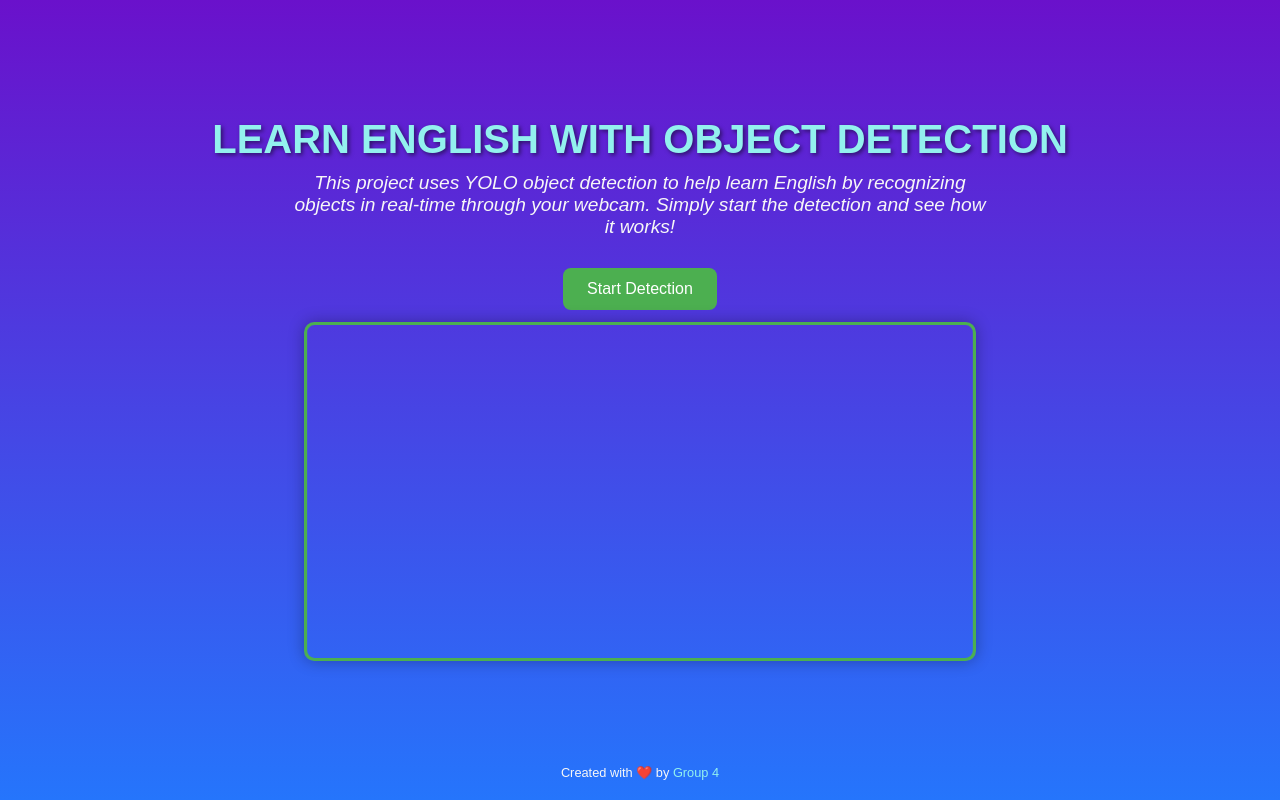
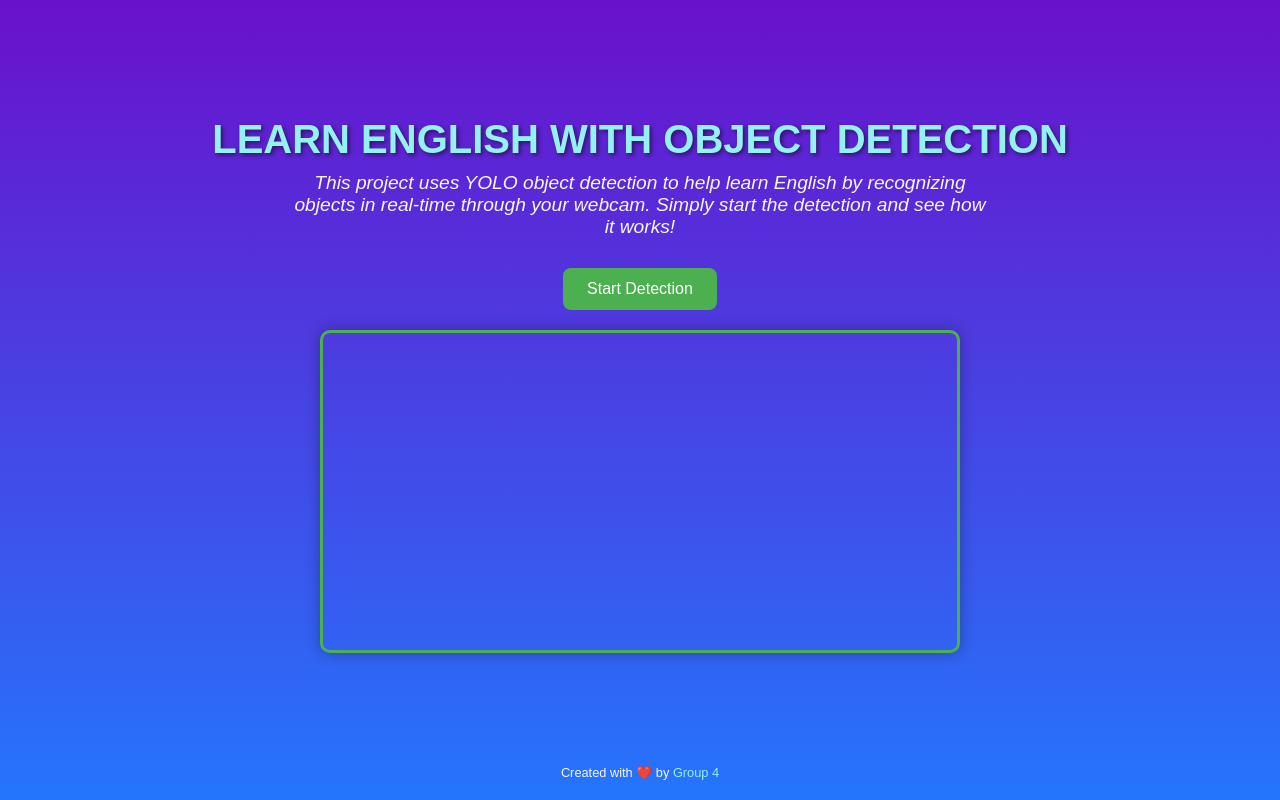
Before and after one commit to Huynhkiet2510/Book-eng, a Flask app: page / in a window 1280 px wide, with the pointer over the restyled element. Run offline with Flask 3, Linux system fonts and the light colour scheme.

Commit message:
Thông điệp commit của bạn

```diff
--- a/templates/index.html
+++ b/templates/index.html
@@ -80,9 +80,7 @@
             transition: transform 0.3s ease;
         }
 
-        #canvas:hover {
-            transform: scale(1.05);
-        }
+
 
         /* Footer Styling */
         footer {
```
